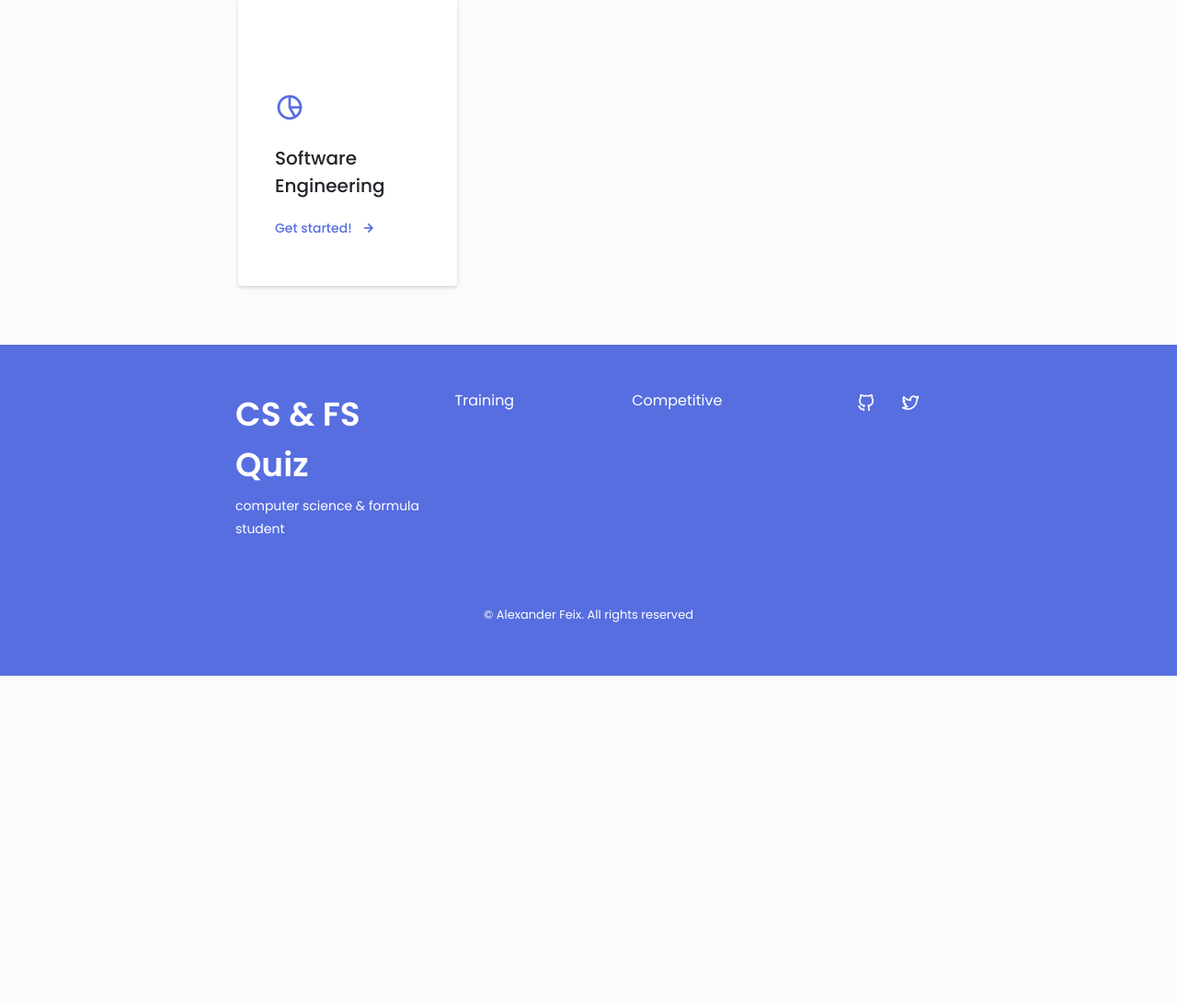
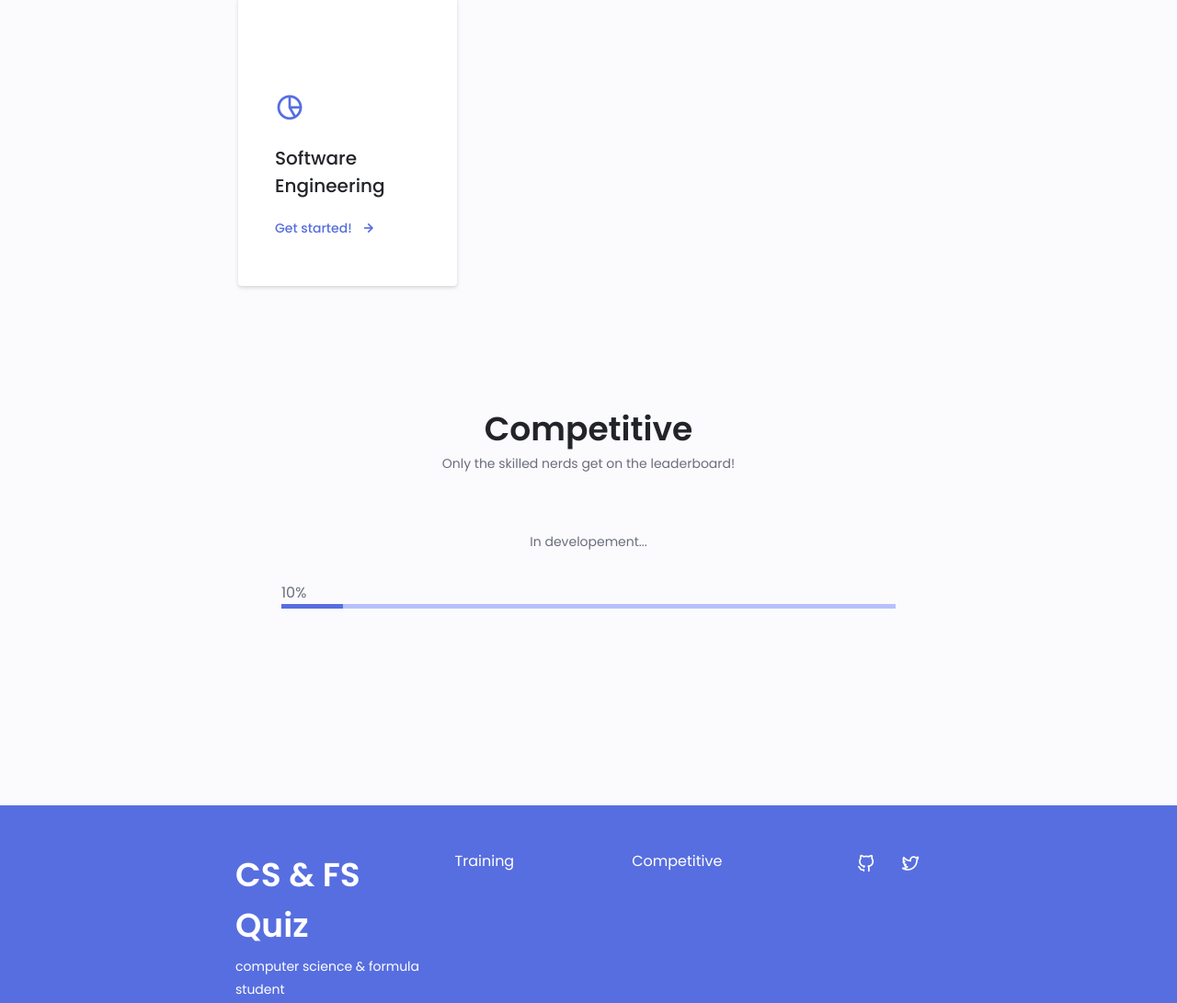
Before and after one commit to alexanderfeix/Feixgaddn-Website, a plain HTML site: page index.html in a window 1280 px wide. Shown: the part 1042-2133 px from the top of the page at 92% size. Before the commit the page ends 1777 px from the top, so only its background shows below. Drawn offline with nearby package versions, Linux system fonts and the light colour scheme.

Commit message:
added competitive-section and removed accounts-tab

```diff
--- a/assets/css/styles.css
+++ b/assets/css/styles.css
@@ -278,7 +278,9 @@ img{
 }
 .home__data{
     grid-column: 1/3;
-
+}
+.home__data i{
+    padding-right: var(--mb-0-75);
 }
 .home__title{
     font-size: var(--big-font-size);
@@ -371,6 +373,27 @@ img{
 }
 .services__button:hover .button__icon{
     transform: translateX(.25rem);
+}
+
+.comingsoon__container{
+    padding-left: 50px;
+    padding-right: 50px;
+}
+.comingsoon__subtitle{
+    display: block;
+    font-size: var(--small-font-size);
+    margin-bottom: var(--mb-2);
+    text-align: center;
+}
+.comingsoon__percentage{
+    height: 5px;
+    display: block;
+    background-color: var(--first-color);
+    width: 10%;
+}
+.comingsoon__bar{
+    background-color: var(--first-color-lighter);
+    margin-bottom: 150px;
 }
 
 /*==================== FOOTER ====================*/
--- a/index.html
+++ b/index.html
@@ -38,11 +38,13 @@
                                 <i class="uil uil-trophy nav__icon"></i>Competitive
                             </a>
                         </li>
-                        <li class="nav__item">
+                        <!--
+                            <li class="nav__item">
                             <a href="#account" class="nav__link">
                                 <i class="uil uil-user nav__icon"></i>Account
                             </a>
                         </li>
+                        -->
                     </ul>
                     <i class="uil uil-times nav__close" id="nav-close"></i>
                 </div>
@@ -124,8 +126,21 @@
                     </div>
                 </div>
             </section>
+            <!--==================== COMPETITIVE ====================-->
+            <section class="services section" id="competitive">
+                <h2 class="section__title">Competitive</h2>
+                <span class="section__subtitle">Only the skilled nerds get on the leaderboard!</span>
+                <div class="comingsoon__container container grid">
+                    <div class="comingsoon__content">
+                        <span class="comingsoon__subtitle">In developement...</span>
+                        <span class="comingsoon__number">10%</span>
+                        <div class="comingsoon__bar">
+                            <span class="comingsoon__percentage"></span>
+                        </div>
+                    </div>
+                </div>
+            </section>
         </main>
-
         <!--==================== FOOTER ====================-->
         <footer class="footer">
             <div class="footer__bg">
```
Also changed, not shown: training/graph-theory.html (+0 -1 lines).
